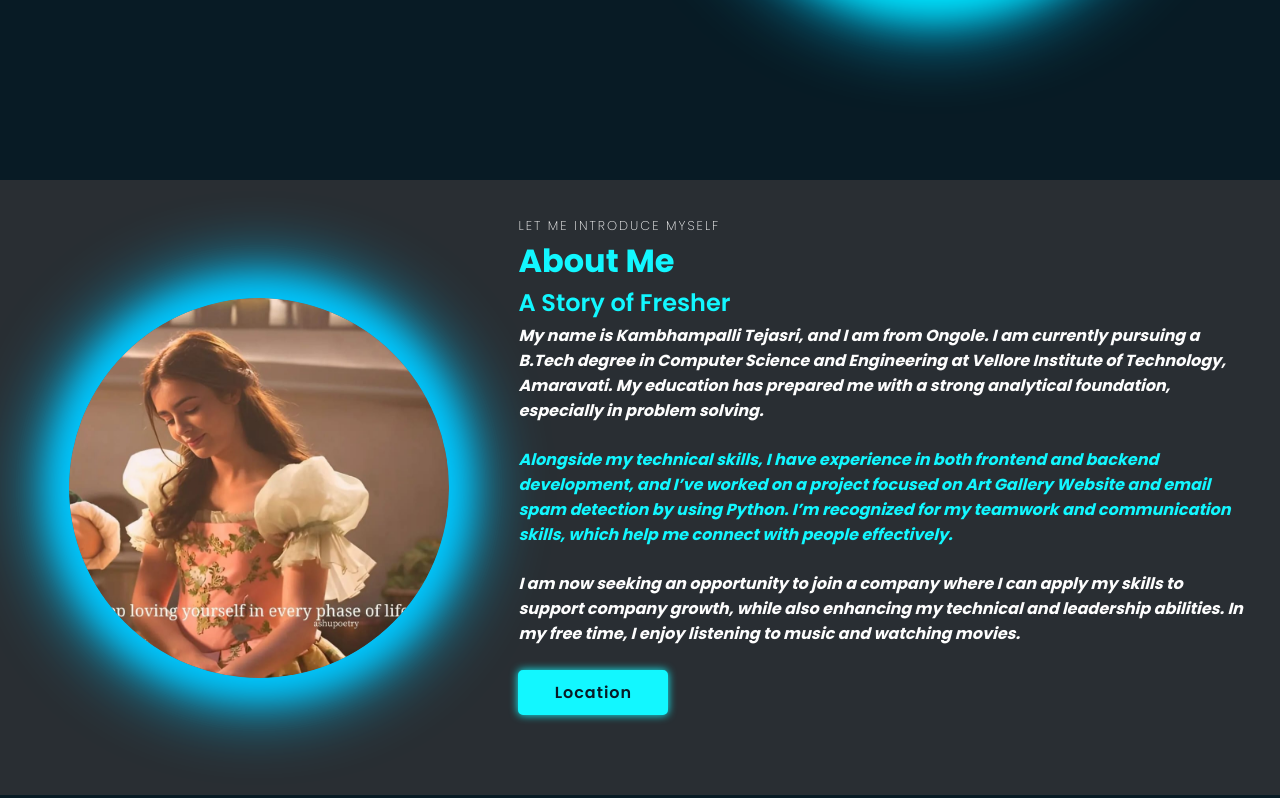
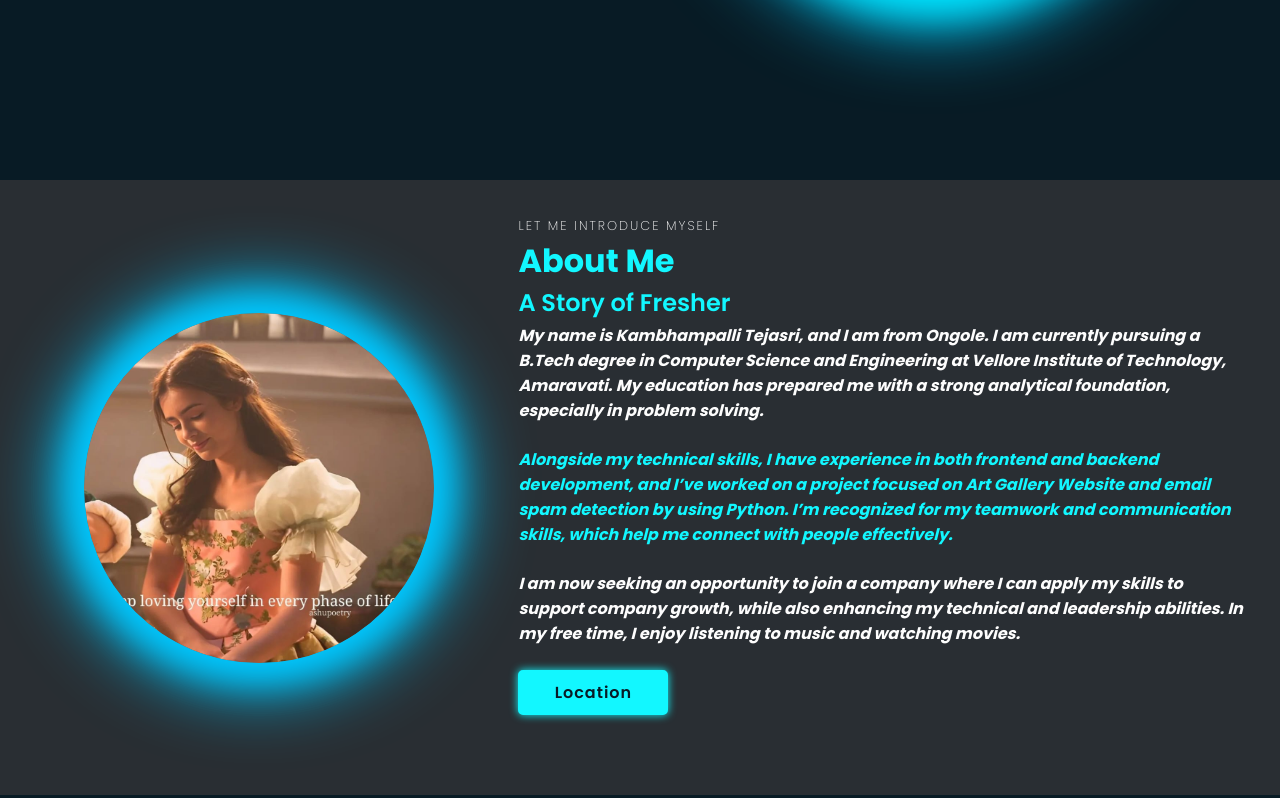
Before and after one commit to Tejasri0/Portfolio, a website: page index.html in a window 1280 px wide. Shown: the part 620-1418 px from the top of the page. Drawn offline with nearby package versions, Linux system fonts and the light colour scheme.

Commit message:
first commit

```diff
--- a/stylesheet.css
+++ b/stylesheet.css
@@ -353,8 +353,8 @@ transition:0.32s cubic-bezier(0.6,0,0.7,0.2);
 
 .about .img-about {
     position: relative;
-    width: 380px;
-    height: 380px;
+    width: 350px;
+    height: 350px;
     border-radius: 50%;
     overflow: hidden;
     margin: auto;
```
